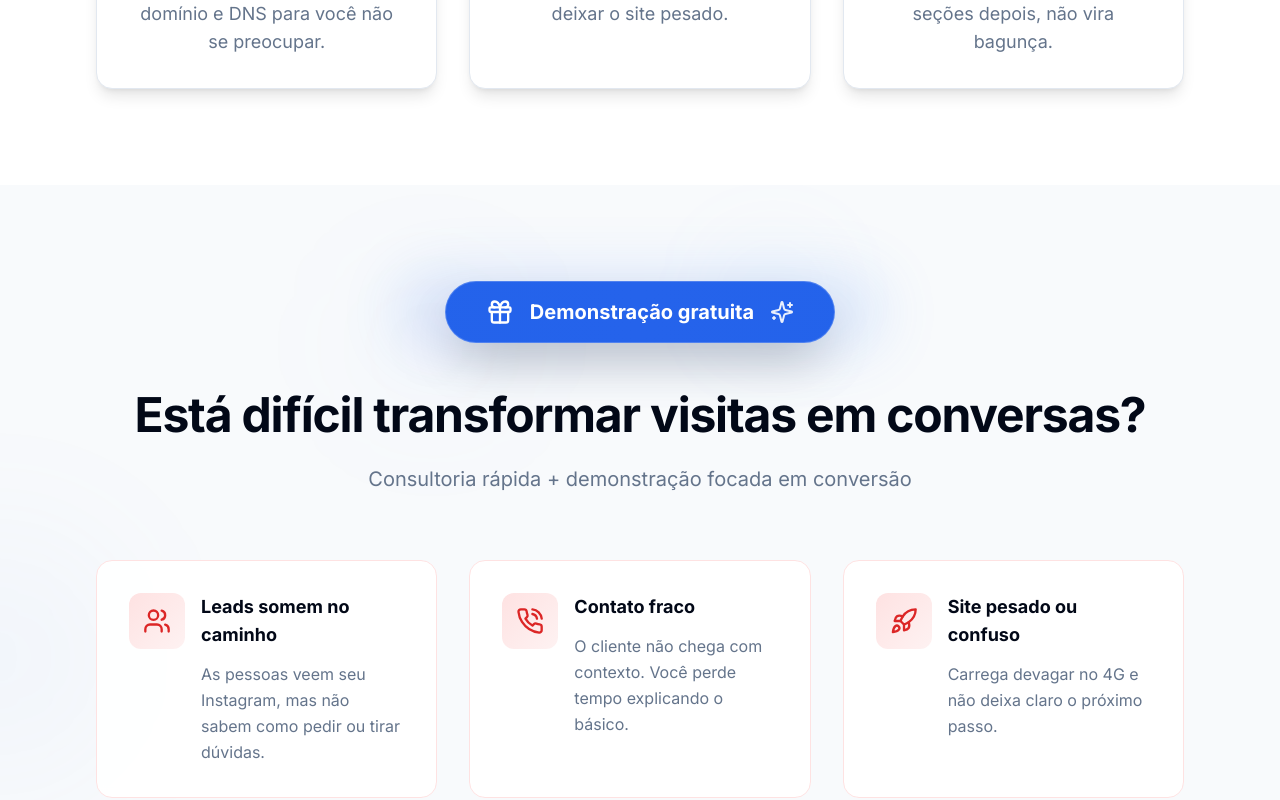
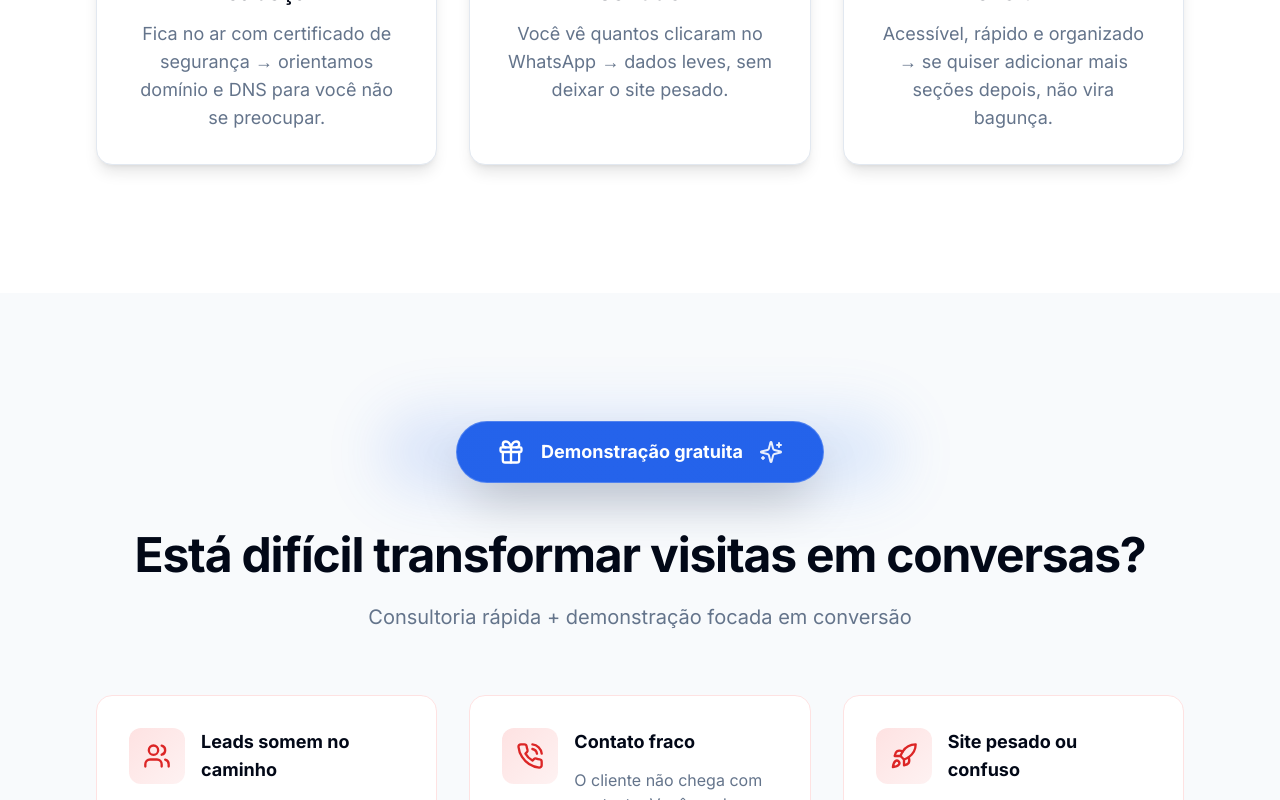
Before and after one commit to luanlucolli/niche-craft, a React (Vite) app: page / in a window 1280 px wide. Shown: the part 2000-2800 px from the top of the page. Built offline with nearby package versions, Linux system fonts and the light colour scheme.

Commit message:
Fix: Make ConsultativeDemo responsive
Ensure the ConsultativeDemo section is fully responsive on mobile devices, maintaining a pleasant and beautiful layout. Adjust all components within the section for optimal mobile viewing.

```diff
--- a/src/App.tsx
+++ b/src/App.tsx
@@ -1,3 +1,4 @@
+
 import { Toaster } from "@/components/ui/toaster";
 import { Toaster as Sonner } from "@/components/ui/sonner";
 import { TooltipProvider } from "@/components/ui/tooltip";
@@ -11,6 +12,7 @@ const queryClient = new QueryClient();
 const App = () => (
   <QueryClientProvider client={queryClient}>
     <TooltipProvider>
+      <div className="min-h-screen bg-background">
         <Toaster />
         <Sonner />
         <BrowserRouter>
@@ -20,6 +22,7 @@ const App = () => (
             <Route path="*" element={<NotFound />} />
           </Routes>
         </BrowserRouter>
+      </div>
     </TooltipProvider>
   </QueryClientProvider>
 );
--- a/src/components/sections/ConsultativeDemo.tsx
+++ b/src/components/sections/ConsultativeDemo.tsx
@@ -77,23 +77,23 @@ export default function ConsultativeDemo({
   };
 
   const renderHeroBadge = () => (
-    <div className="text-center mb-12 relative">
-      {/* Background blue elements */}
-      <div className="absolute inset-0 -z-10">
-        <div className="absolute top-0 left-1/4 w-32 h-32 bg-primary/5 rounded-full blur-3xl" />
-        <div className="absolute -top-8 right-1/3 w-24 h-24 bg-blue-400/10 rounded-full blur-2xl" />
+    <div className="text-center mb-8 sm:mb-12 relative">
+      {/* Background blue elements - responsive */}
+      <div className="absolute inset-0 -z-10 overflow-hidden">
+        <div className="absolute top-0 left-1/4 w-16 h-16 sm:w-24 sm:h-24 md:w-32 md:h-32 bg-primary/5 rounded-full blur-2xl sm:blur-3xl" />
+        <div className="absolute -top-4 sm:-top-8 right-1/3 w-12 h-12 sm:w-16 sm:h-16 md:w-24 md:h-24 bg-blue-400/10 rounded-full blur-xl sm:blur-2xl" />
       </div>
 
       {badge && (
-        <div className="relative inline-flex items-center">
-          {/* Enhanced glow effect */}
-          <div className="absolute inset-0 bg-gradient-to-r from-primary/30 to-blue-500/30 rounded-full blur-xl scale-125 opacity-70 animate-pulse" />
+        <div className="relative inline-flex items-center px-4 sm:px-6">
+          {/* Enhanced glow effect - responsive */}
+          <div className="absolute inset-0 bg-gradient-to-r from-primary/30 to-blue-500/30 rounded-full blur-lg sm:blur-xl scale-110 sm:scale-125 opacity-70 animate-pulse" />
 
-          {/* Main badge with enhanced styling */}
-          <div className="relative bg-gradient-to-r from-primary via-blue-600 to-primary text-white px-10 py-4 rounded-full shadow-2xl flex items-center gap-4 text-xl font-bold border border-white/20">
-            <Icons.Gift className="w-7 h-7" />
-            {badge}
-            <Icons.Sparkles className="w-6 h-6 opacity-90" />
+          {/* Main badge with enhanced styling - responsive */}
+          <div className="relative bg-gradient-to-r from-primary via-blue-600 to-primary text-white px-6 sm:px-8 md:px-10 py-3 sm:py-4 rounded-full shadow-xl sm:shadow-2xl flex items-center gap-2 sm:gap-3 md:gap-4 text-sm sm:text-lg md:text-xl font-bold border border-white/20">
+            <Icons.Gift className="w-4 h-4 sm:w-5 sm:h-5 md:w-7 md:h-7" />
+            <span className="text-xs sm:text-base md:text-lg">{badge}</span>
+            <Icons.Sparkles className="w-3 h-3 sm:w-4 sm:h-4 md:w-6 md:h-6 opacity-90" />
           </div>
         </div>
       )}
@@ -102,49 +102,49 @@ export default function ConsultativeDemo({
 
   const renderImprovedCTASection = () => (
     <div className="relative">
-      {/* Background decorative elements */}
-      <div className="absolute inset-0 -z-10 overflow-hidden rounded-3xl">
-        <div className="absolute -top-4 -left-4 w-32 h-32 bg-primary/10 rounded-full blur-2xl" />
-        <div className="absolute -bottom-4 -right-4 w-40 h-40 bg-blue-500/15 rounded-full blur-3xl" />
-        <div className="absolute top-1/2 left-1/2 transform -translate-x-1/2 -translate-y-1/2 w-64 h-64 bg-gradient-to-br from-primary/5 to-blue-600/5 rounded-full blur-3xl" />
+      {/* Background decorative elements - responsive */}
+      <div className="absolute inset-0 -z-10 overflow-hidden rounded-2xl sm:rounded-3xl">
+        <div className="absolute -top-2 sm:-top-4 -left-2 sm:-left-4 w-16 h-16 sm:w-24 sm:h-24 md:w-32 md:h-32 bg-primary/10 rounded-full blur-xl sm:blur-2xl" />
+        <div className="absolute -bottom-2 sm:-bottom-4 -right-2 sm:-right-4 w-20 h-20 sm:w-28 sm:h-28 md:w-40 md:h-40 bg-blue-500/15 rounded-full blur-2xl sm:blur-3xl" />
+        <div className="absolute top-1/2 left-1/2 transform -translate-x-1/2 -translate-y-1/2 w-32 h-32 sm:w-48 sm:h-48 md:w-64 md:h-64 bg-gradient-to-br from-primary/5 to-blue-600/5 rounded-full blur-2xl sm:blur-3xl" />
       </div>
 
-      <div className="bg-gradient-to-br from-white via-blue-50/50 to-primary/5 backdrop-blur-sm rounded-3xl p-10 border border-primary/20 shadow-2xl relative overflow-hidden">
+      <div className="bg-gradient-to-br from-white via-blue-50/50 to-primary/5 backdrop-blur-sm rounded-2xl sm:rounded-3xl p-6 sm:p-8 md:p-10 border border-primary/20 shadow-xl sm:shadow-2xl relative overflow-hidden">
         {/* Subtle pattern overlay */}
         <div className="absolute inset-0 bg-[radial-gradient(circle_at_30%_20%,_hsl(var(--primary))_0%,_transparent_25%)] opacity-5" />
         <div className="absolute inset-0 bg-[radial-gradient(circle_at_70%_80%,_hsl(var(--primary))_0%,_transparent_25%)] opacity-5" />
 
         <div className="relative z-10 text-center">
-          {/* Enhanced highlights */}
+          {/* Enhanced highlights - responsive */}
           {highlights.length > 0 && (
-            <div className="flex flex-wrap gap-3 mb-8 justify-center">
+            <div className="flex flex-wrap gap-2 sm:gap-3 mb-6 sm:mb-8 justify-center">
               {highlights.map((highlight, index) => (
                 <Badge
                   key={index}
                   variant="outline"
-                  className="bg-white/90 backdrop-blur-sm border-primary/40 text-primary font-semibold px-4 py-2 text-sm shadow-sm"
+                  className="bg-white/90 backdrop-blur-sm border-primary/40 text-primary font-semibold px-3 sm:px-4 py-1.5 sm:py-2 text-xs sm:text-sm shadow-sm"
                 >
-                  <Icons.CheckCircle className="w-4 h-4 mr-2" />
-                  {highlight}
+                  <Icons.CheckCircle className="w-3 h-3 sm:w-4 sm:h-4 mr-1.5 sm:mr-2" />
+                  <span className="text-xs sm:text-sm">{highlight}</span>
                 </Badge>
               ))}
             </div>
           )}
 
-          {/* Single enhanced CTA button */}
+          {/* Single enhanced CTA button - responsive */}
           <div className="flex justify-center">
             <Button
               onClick={handlePrimaryClick}
               className={cn(
-                "h-16 px-12 text-xl font-bold shadow-2xl hover:shadow-3xl transition-all duration-500 transform hover:scale-105 hover:-translate-y-1",
+                "h-12 sm:h-14 md:h-16 px-6 sm:px-8 md:px-12 text-base sm:text-lg md:text-xl font-bold shadow-xl sm:shadow-2xl hover:shadow-3xl transition-all duration-500 transform hover:scale-105 hover:-translate-y-1 w-full sm:w-auto",
                 ctaPrimary.type === "whatsapp"
                   ? "bg-gradient-to-r from-[#25D366] via-[#20BA5A] to-[#1DA851] hover:from-[#20BA5A] hover:via-[#1DA851] hover:to-[#128C7E] text-white border-0"
                   : "bg-gradient-to-r from-primary via-blue-600 to-primary hover:from-primary/90 hover:via-blue-600/90 hover:to-primary/90 text-white"
               )}
             >
-              {ctaPrimary.type === "whatsapp" && <Icons.MessageCircle className="w-6 h-6 mr-3" />}
-              {ctaPrimary.text}
-              <Icons.ArrowRight className="w-5 h-5 ml-3" />
+              {ctaPrimary.type === "whatsapp" && <Icons.MessageCircle className="w-4 h-4 sm:w-5 sm:h-5 md:w-6 md:h-6 mr-2 sm:mr-3" />}
+              <span className="text-sm sm:text-base md:text-lg">{ctaPrimary.text}</span>
+              <Icons.ArrowRight className="w-4 h-4 sm:w-5 sm:h-5 ml-2 sm:ml-3" />
             </Button>
           </div>
         </div>
@@ -155,44 +155,44 @@ export default function ConsultativeDemo({
   if (variant === "split") {
     return (
       <Section separator={separator} background="muted" paddingY="lg">
-        {/* Additional blue background elements */}
+        {/* Additional blue background elements - responsive */}
         <div className="absolute inset-0 -z-10 overflow-hidden">
-          <div className="absolute top-1/4 left-0 w-64 h-64 bg-primary/5 rounded-full blur-3xl transform -translate-x-1/2" />
-          <div className="absolute top-3/4 right-0 w-80 h-80 bg-blue-500/10 rounded-full blur-3xl transform translate-x-1/2" />
-          <div className="absolute top-1/2 left-1/2 transform -translate-x-1/2 -translate-y-1/2 w-96 h-96 bg-gradient-radial from-primary/3 to-transparent rounded-full" />
+          <div className="absolute top-1/4 left-0 w-32 h-32 sm:w-48 sm:h-48 md:w-64 md:h-64 bg-primary/5 rounded-full blur-2xl sm:blur-3xl transform -translate-x-1/2" />
+          <div className="absolute top-3/4 right-0 w-40 h-40 sm:w-60 sm:h-60 md:w-80 md:h-80 bg-blue-500/10 rounded-full blur-2xl sm:blur-3xl transform translate-x-1/2" />
+          <div className="absolute top-1/2 left-1/2 transform -translate-x-1/2 -translate-y-1/2 w-48 h-48 sm:w-72 sm:h-72 md:w-96 md:h-96 bg-gradient-radial from-primary/3 to-transparent rounded-full" />
         </div>
 
         {renderHeroBadge()}
 
-        <div className="text-center mb-16 relative">
-          <Heading level={2} size="xl" centered className="mb-6">
+        <div className="text-center mb-12 sm:mb-16 relative px-4 sm:px-0">
+          <Heading level={2} size="xl" centered className="mb-4 sm:mb-6">
             {title}
           </Heading>
           {subtitle && (
-            <p className="text-xl text-muted-foreground max-w-3xl mx-auto leading-relaxed">
+            <p className="text-base sm:text-lg md:text-xl text-muted-foreground max-w-3xl mx-auto leading-relaxed px-2 sm:px-0">
               {subtitle}
             </p>
           )}
         </div>
 
-        {/* 2x3 Grid layout for all cards */}
-        <div className="grid md:grid-cols-2 lg:grid-cols-3 gap-8 mb-16">
+        {/* Responsive grid layout */}
+        <div className="grid grid-cols-1 sm:grid-cols-2 lg:grid-cols-3 gap-4 sm:gap-6 md:gap-8 mb-12 sm:mb-16">
           {/* Problems cards */}
           {pains.map((pain, index) => {
             const Icon = pain.icon ? getIcon(pain.icon) : Icons.AlertCircle;
             return (
               <div
                 key={`pain-${index}`}
-                className="group bg-white/90 backdrop-blur-sm rounded-2xl p-8 border border-red-100 hover:border-red-200 transition-all duration-300 hover:shadow-xl animate-fade-in-up h-full flex flex-col"
+                className="group bg-white/90 backdrop-blur-sm rounded-xl sm:rounded-2xl p-4 sm:p-6 md:p-8 border border-red-100 hover:border-red-200 transition-all duration-300 hover:shadow-lg sm:hover:shadow-xl animate-fade-in-up h-full flex flex-col"
                 style={{ animationDelay: `${index * 0.1}s` }}
               >
-                <div className="flex items-start gap-4 flex-1">
-                  <div className="flex-shrink-0 w-14 h-14 rounded-xl bg-gradient-to-br from-red-100 to-red-50 flex items-center justify-center group-hover:scale-110 transition-transform duration-300">
-                    <Icon className="w-7 h-7 text-red-600" />
+                <div className="flex items-start gap-3 sm:gap-4 flex-1">
+                  <div className="flex-shrink-0 w-10 h-10 sm:w-12 sm:h-12 md:w-14 md:h-14 rounded-lg sm:rounded-xl bg-gradient-to-br from-red-100 to-red-50 flex items-center justify-center group-hover:scale-110 transition-transform duration-300">
+                    <Icon className="w-5 h-5 sm:w-6 sm:h-6 md:w-7 md:h-7 text-red-600" />
                   </div>
-                  <div className="flex-1">
-                    <h4 className="font-bold text-foreground mb-3 text-lg">{pain.title}</h4>
-                    <p className="text-muted-foreground leading-relaxed">
+                  <div className="flex-1 min-w-0">
+                    <h4 className="font-bold text-foreground mb-2 sm:mb-3 text-sm sm:text-base md:text-lg leading-tight">{pain.title}</h4>
+                    <p className="text-muted-foreground leading-relaxed text-xs sm:text-sm md:text-base">
                       {pain.description}
                     </p>
                   </div>
@@ -207,26 +207,26 @@ export default function ConsultativeDemo({
             return (
               <div
                 key={`step-${index}`}
-                className="group bg-gradient-to-br from-primary/5 via-blue-50/50 to-white rounded-2xl p-8 border border-primary/15 hover:border-primary/25 transition-all duration-300 hover:shadow-xl animate-fade-in-up h-full flex flex-col"
+                className="group bg-gradient-to-br from-primary/5 via-blue-50/50 to-white rounded-xl sm:rounded-2xl p-4 sm:p-6 md:p-8 border border-primary/15 hover:border-primary/25 transition-all duration-300 hover:shadow-lg sm:hover:shadow-xl animate-fade-in-up h-full flex flex-col"
                 style={{ animationDelay: `${(index + pains.length) * 0.1}s` }}
               >
-                <div className="flex items-start gap-4 flex-1">
-                  <div className="flex-shrink-0 w-14 h-14 rounded-xl bg-gradient-to-br from-primary to-blue-600 flex items-center justify-center text-white shadow-lg group-hover:scale-110 transition-transform duration-300">
-                    <Icon className="w-7 h-7" />
+                <div className="flex items-start gap-3 sm:gap-4 flex-1">
+                  <div className="flex-shrink-0 w-10 h-10 sm:w-12 sm:h-12 md:w-14 md:h-14 rounded-lg sm:rounded-xl bg-gradient-to-br from-primary to-blue-600 flex items-center justify-center text-white shadow-md sm:shadow-lg group-hover:scale-110 transition-transform duration-300">
+                    <Icon className="w-5 h-5 sm:w-6 sm:h-6 md:w-7 md:h-7" />
                   </div>
-                  <div className="flex-1">
-                    <div className="flex items-center gap-3 mb-3">
-                      <h4 className="font-bold text-foreground text-lg">{step.title}</h4>
+                  <div className="flex-1 min-w-0">
+                    <div className="flex flex-col sm:flex-row sm:items-center gap-2 sm:gap-3 mb-2 sm:mb-3">
+                      <h4 className="font-bold text-foreground text-sm sm:text-base md:text-lg leading-tight">{step.title}</h4>
                       {step.duration && (
                         <Badge
                           variant="secondary"
-                          className="bg-gradient-to-r from-green-100 to-green-50 text-green-700 border-green-200 text-xs"
+                          className="bg-gradient-to-r from-green-100 to-green-50 text-green-700 border-green-200 text-xs self-start sm:self-auto"
                         >
                           {step.duration}
                         </Badge>
                       )}
                     </div>
-                    <p className="text-muted-foreground leading-relaxed">
+                    <p className="text-muted-foreground leading-relaxed text-xs sm:text-sm md:text-base">
                       {step.description}
                     </p>
                   </div>
@@ -236,17 +236,17 @@ export default function ConsultativeDemo({
           })}
         </div>
 
-        {/* Enhanced CTA Section */}
-        <div className="max-w-4xl mx-auto mb-12">
+        {/* Enhanced CTA Section - responsive */}
+        <div className="max-w-4xl mx-auto mb-8 sm:mb-12 px-2 sm:px-0">
           {renderImprovedCTASection()}
         </div>
 
         {disclaimer && (
-          <div className="text-center mt-12 max-w-3xl mx-auto">
-            <div className="bg-blue-50/80 border border-blue-200/60 rounded-2xl p-8 backdrop-blur-sm">
-              <div className="flex items-start gap-4">
-                <Icons.Info className="w-6 h-6 text-blue-600 flex-shrink-0 mt-1" />
-                <p className="text-blue-800 leading-relaxed text-lg">
+          <div className="text-center mt-8 sm:mt-12 max-w-3xl mx-auto px-4 sm:px-0">
+            <div className="bg-blue-50/80 border border-blue-200/60 rounded-xl sm:rounded-2xl p-4 sm:p-6 md:p-8 backdrop-blur-sm">
+              <div className="flex flex-col sm:flex-row items-start gap-3 sm:gap-4">
+                <Icons.Info className="w-5 h-5 sm:w-6 sm:h-6 text-blue-600 flex-shrink-0 mt-0.5 sm:mt-1" />
+                <p className="text-blue-800 leading-relaxed text-sm sm:text-base md:text-lg">
                   {disclaimer}
                 </p>
               </div>
--- a/src/components/ui/Container.tsx
+++ b/src/components/ui/Container.tsx
@@ -16,7 +16,7 @@ export default function Container({
   return (
     <div
       className={cn(
-        'mx-auto px-4 sm:px-6 lg:px-8',
+        'mx-auto w-full px-4 sm:px-6 lg:px-8',
         {
           'max-w-4xl': size === 'narrow',
           'max-w-6xl': size === 'normal',
--- a/src/components/ui/Section.tsx
+++ b/src/components/ui/Section.tsx
@@ -26,13 +26,13 @@ export default function Section({
     <section
       id={id}
       className={cn(
-        'relative',
+        'relative w-full',
         {
-          // Padding
-          'py-8': paddingY === 'sm',
-          'py-section': paddingY === 'md',
-          'py-section lg:py-24': paddingY === 'lg',
-          'py-section lg:py-32': paddingY === 'xl',
+          // Responsive padding
+          'py-8 sm:py-12 md:py-16': paddingY === 'sm',
+          'py-12 sm:py-16 md:py-20': paddingY === 'md',
+          'py-16 sm:py-20 md:py-24 lg:py-32': paddingY === 'lg',
+          'py-20 sm:py-24 md:py-32 lg:py-40': paddingY === 'xl',
 
           // Background
           'bg-background': background === 'default',
--- a/src/index.css
+++ b/src/index.css
@@ -107,35 +107,39 @@
 
   body {
     @apply bg-background text-foreground font-sans antialiased;
+    /* Prevent horizontal scroll on mobile */
+    overflow-x: hidden;
   }
 
   html {
     @apply scroll-smooth;
+    /* Prevent horizontal scroll */
+    overflow-x: hidden;
   }
 }
 
 @layer components {
-  /* Professional Button Variants */
+  /* Professional Button Variants - Now Responsive */
   .btn-hero {
-    @apply inline-flex items-center justify-center gap-2 rounded-lg bg-gradient-hero px-8 py-4 text-lg font-semibold text-white shadow-lg transition-all duration-300 hover:shadow-xl hover:scale-105 focus:outline-none focus:ring-2 focus:ring-primary-500 focus:ring-offset-2 focus:ring-offset-background;
+    @apply inline-flex items-center justify-center gap-2 rounded-lg bg-gradient-hero px-4 sm:px-6 md:px-8 py-2 sm:py-3 md:py-4 text-sm sm:text-base md:text-lg font-semibold text-white shadow-lg transition-all duration-300 hover:shadow-xl hover:scale-105 focus:outline-none focus:ring-2 focus:ring-primary-500 focus:ring-offset-2 focus:ring-offset-background;
   }
 
   .btn-secondary {
-    @apply inline-flex items-center justify-center gap-2 rounded-lg border-2 border-primary-200 bg-background px-8 py-4 text-lg font-semibold text-primary-700 transition-all duration-300 hover:bg-primary-50 hover:border-primary-300 focus:outline-none focus:ring-2 focus:ring-primary-500 focus:ring-offset-2 focus:ring-offset-background;
+    @apply inline-flex items-center justify-center gap-2 rounded-lg border-2 border-primary-200 bg-background px-4 sm:px-6 md:px-8 py-2 sm:py-3 md:py-4 text-sm sm:text-base md:text-lg font-semibold text-primary-700 transition-all duration-300 hover:bg-primary-50 hover:border-primary-300 focus:outline-none focus:ring-2 focus:ring-primary-500 focus:ring-offset-2 focus:ring-offset-background;
   }
 
   .btn-ghost {
-    @apply inline-flex items-center justify-center gap-2 rounded-lg px-6 py-3 text-base font-medium text-foreground transition-all duration-300 hover:bg-muted focus:outline-none focus:ring-2 focus:ring-primary-500 focus:ring-offset-2 focus:ring-offset-background;
+    @apply inline-flex items-center justify-center gap-2 rounded-lg px-3 sm:px-4 md:px-6 py-2 sm:py-2.5 md:py-3 text-sm sm:text-base font-medium text-foreground transition-all duration-300 hover:bg-muted focus:outline-none focus:ring-2 focus:ring-primary-500 focus:ring-offset-2 focus:ring-offset-background;
   }
 
-  /* Section Separators */
+  /* Section Separators - Responsive */
   .separator-wave {
     @apply relative;
   }
 
   .separator-wave::after {
     content: '';
-    @apply absolute -bottom-px left-0 w-full h-12 bg-background;
+    @apply absolute -bottom-px left-0 w-full h-8 sm:h-10 md:h-12 bg-background;
     clip-path: polygon(0 0, 100% 100%, 100% 100%, 0 100%);
   }
 
@@ -145,7 +149,7 @@
 
   .separator-curve::after {
     content: '';
-    @apply absolute -bottom-px left-0 w-full h-16 bg-background;
+    @apply absolute -bottom-px left-0 w-full h-12 sm:h-14 md:h-16 bg-background;
     clip-path: ellipse(100% 100% at 50% 0%);
   }
 
@@ -155,77 +159,100 @@
 
   .separator-diagonal::after {
     content: '';
-    @apply absolute -bottom-px left-0 w-full h-8 bg-background;
+    @apply absolute -bottom-px left-0 w-full h-6 sm:h-7 md:h-8 bg-background;
     transform: skewY(-1deg);
     transform-origin: bottom left;
   }
 
-  /* Content Containers */
+  /* Content Containers - Responsive */
   .container-narrow {
-    @apply mx-auto max-w-4xl px-6 lg:px-8;
+    @apply mx-auto max-w-4xl px-4 sm:px-6 lg:px-8;
   }
 
   .container-wide {
-    @apply mx-auto max-w-7xl px-6 lg:px-8;
+    @apply mx-auto max-w-7xl px-4 sm:px-6 lg:px-8;
   }
 
-  /* Typography Hierarchy */
+  /* Typography Hierarchy - Responsive */
   .heading-hero {
-    @apply text-hero font-bold tracking-tight text-foreground;
+    @apply text-3xl sm:text-4xl md:text-5xl lg:text-6xl font-bold tracking-tight text-foreground;
   }
 
   .heading-xl {
-    @apply text-4xl md:text-5xl font-bold tracking-tight text-foreground;
+    @apply text-2xl sm:text-3xl md:text-4xl lg:text-5xl font-bold tracking-tight text-foreground;
   }
 
   .heading-lg {
-    @apply text-3xl md:text-4xl font-bold tracking-tight text-foreground;
+    @apply text-xl sm:text-2xl md:text-3xl lg:text-4xl font-bold tracking-tight text-foreground;
   }
 
   .heading-md {
-    @apply text-2xl md:text-3xl font-semibold tracking-tight text-foreground;
+    @apply text-lg sm:text-xl md:text-2xl lg:text-3xl font-semibold tracking-tight text-foreground;
   }
 
   .heading-sm {
-    @apply text-xl md:text-2xl font-semibold tracking-tight text-foreground;
+    @apply text-base sm:text-lg md:text-xl lg:text-2xl font-semibold tracking-tight text-foreground;
   }
 
   .text-lead {
-    @apply text-lg md:text-xl text-muted-foreground leading-relaxed;
+    @apply text-sm sm:text-base md:text-lg lg:text-xl text-muted-foreground leading-relaxed;
   }
 
   .text-body {
-    @apply text-base md:text-lg text-muted-foreground leading-relaxed;
+    @apply text-sm sm:text-base md:text-lg text-muted-foreground leading-relaxed;
   }
 
-  /* Cards & Components */
+  /* Cards & Components - Responsive */
   .card-feature {
-    @apply rounded-2xl bg-card p-8 shadow-lg transition-all duration-300 hover:shadow-xl hover:-translate-y-1 border border-border;
+    @apply rounded-xl sm:rounded-2xl bg-card p-4 sm:p-6 md:p-8 shadow-lg transition-all duration-300 hover:shadow-xl hover:-translate-y-1 border border-border;
   }
 
   .card-pricing {
-    @apply rounded-2xl bg-card p-8 shadow-lg border border-border transition-all duration-300 hover:shadow-xl hover:scale-105;
+    @apply rounded-xl sm:rounded-2xl bg-card p-4 sm:p-6 md:p-8 shadow-lg border border-border transition-all duration-300 hover:shadow-xl hover:scale-105;
   }
 
   .card-testimonial {
-    @apply rounded-2xl bg-gradient-feature p-8 shadow-lg border border-border transition-all duration-300 hover:shadow-xl;
+    @apply rounded-xl sm:rounded-2xl bg-gradient-feature p-4 sm:p-6 md:p-8 shadow-lg border border-border transition-all duration-300 hover:shadow-xl;
   }
 
-  /* Form Elements */
+  /* Form Elements - Responsive */
   .form-input {
-    @apply w-full rounded-lg border border-input bg-background px-4 py-3 text-base text-foreground placeholder:text-muted-foreground focus:border-primary-500 focus:outline-none focus:ring-2 focus:ring-primary-500/20 transition-colors duration-300;
+    @apply w-full rounded-lg border border-input bg-background px-3 sm:px-4 py-2 sm:py-3 text-sm sm:text-base text-foreground placeholder:text-muted-foreground focus:border-primary-500 focus:outline-none focus:ring-2 focus:ring-primary-500/20 transition-colors duration-300;
   }
 
   .form-label {
-    @apply block text-sm font-medium text-foreground mb-2;
+    @apply block text-xs sm:text-sm font-medium text-foreground mb-1.5 sm:mb-2;
   }
 
   .form-error {
-    @apply text-sm text-destructive mt-1;
+    @apply text-xs sm:text-sm text-destructive mt-1;
   }
 
   .form-hint {
-    @apply text-sm text-muted-foreground mt-1;
+    @apply text-xs sm:text-sm text-muted-foreground mt-1;
+  }
+}
+
+/* Mobile-specific improvements */
+@media (max-width: 640px) {
+  .no-scroll {
+    overflow: hidden;
+  }
+
+  /* Prevent text from being too small on mobile */
+  body {
+    -webkit-text-size-adjust: 100%;
+    -ms-text-size-adjust: 100%;
+  }
+
+  /* Improve touch targets */
+  button, a, input, textarea, select {
+    min-height: 44px;
+  }
+
+  /* Prevent zoom on input focus */
+  input, textarea, select {
+    font-size: 16px;
   }
 }
 
```
Also changed, not shown: src/components/ui/Heading.tsx (+12 -14 lines). Lines whose indentation alone changed are shown as unchanged.
